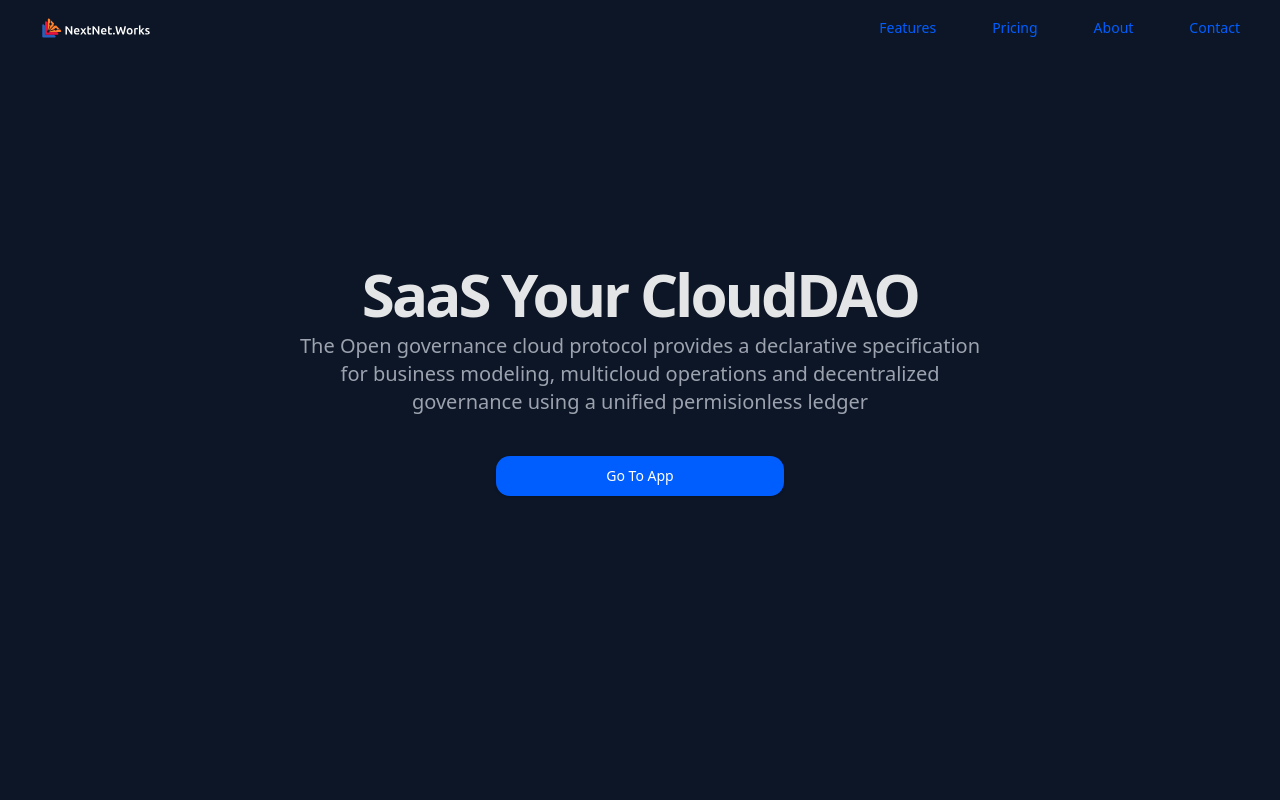
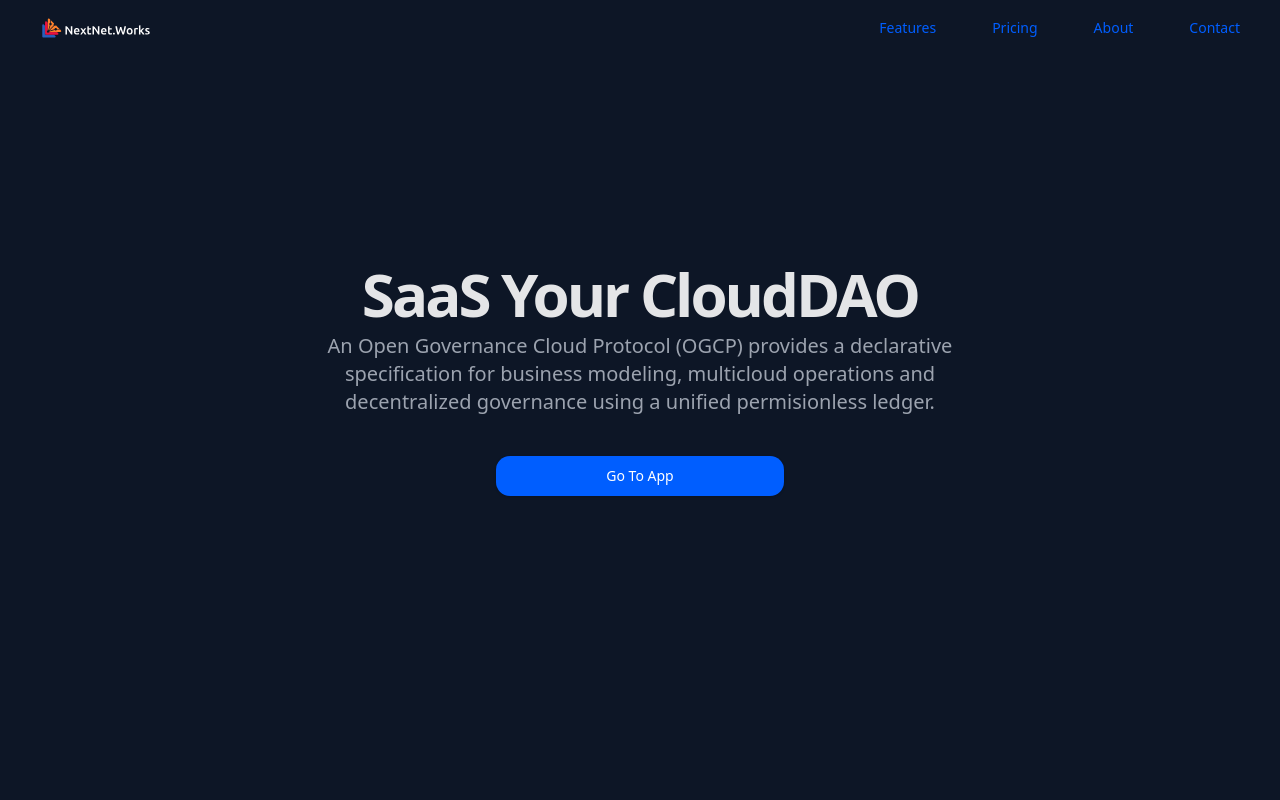
Before and after one commit to nextnet-works/marketing, a React (Vite) app: page / in a window 1280 px wide. Shown: the top 800 px of the page. Built offline with nearby package versions, Linux system fonts and the light colour scheme.

Commit message:
Update Section1.tsx

```diff
--- a/src/components/home/Section1.tsx
+++ b/src/components/home/Section1.tsx
@@ -11,9 +11,9 @@ export const Section1 = () => {
             SaaS Your CloudDAO
           </h1>
           <h2 className="mx-auto max-w-[700px] text-gray-500 md:text-xl dark:text-gray-400">
-            The Open governance cloud protocol provides a declarative
+            An Open Governance Cloud Protocol (OGCP) provides a declarative
             specification for business modeling, multicloud operations and
-            decentralized governance using a unified permisionless ledger
+            decentralized governance using a unified permisionless ledger.
           </h2>
         </div>
         <Button asChild size="lg" className="w-72">
```
